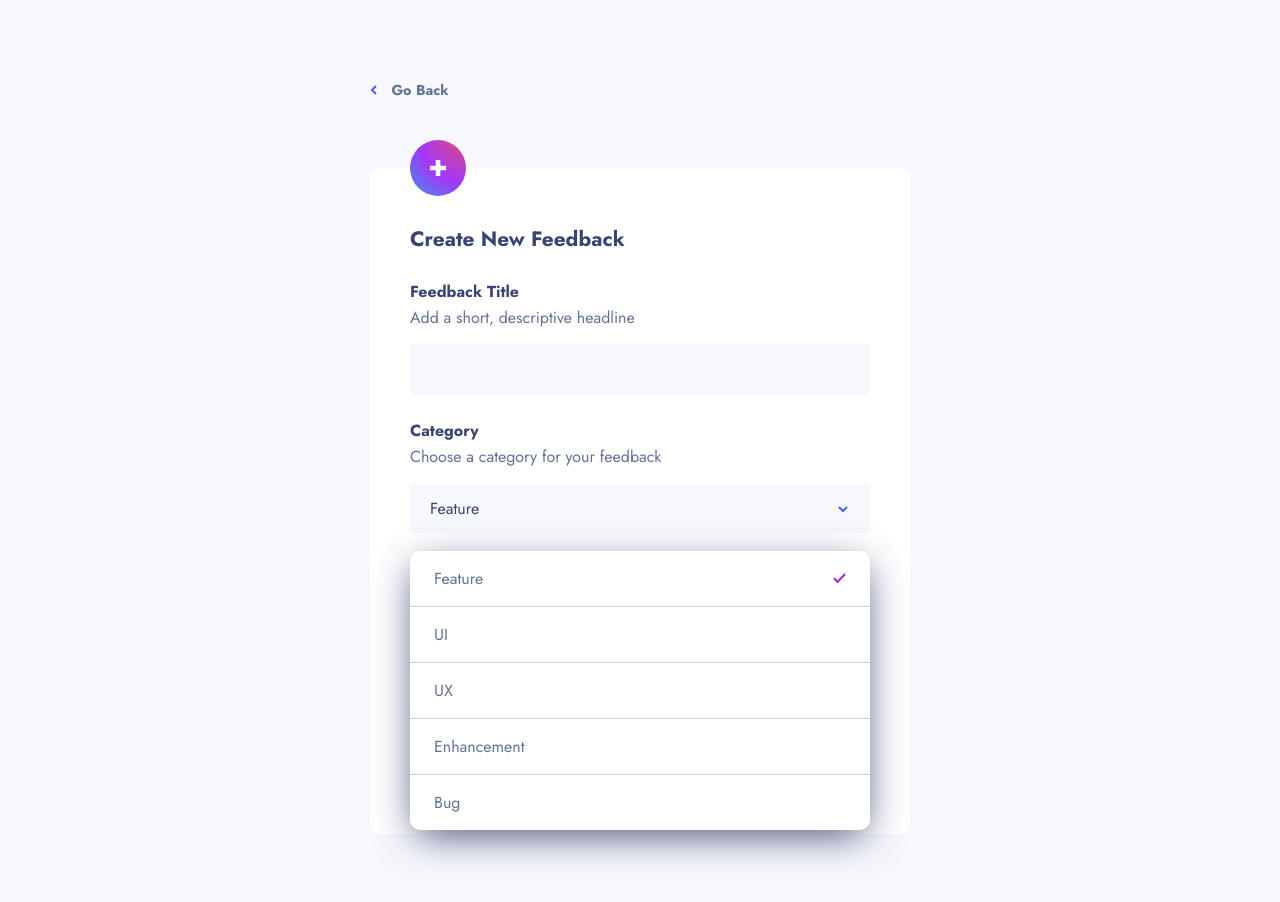
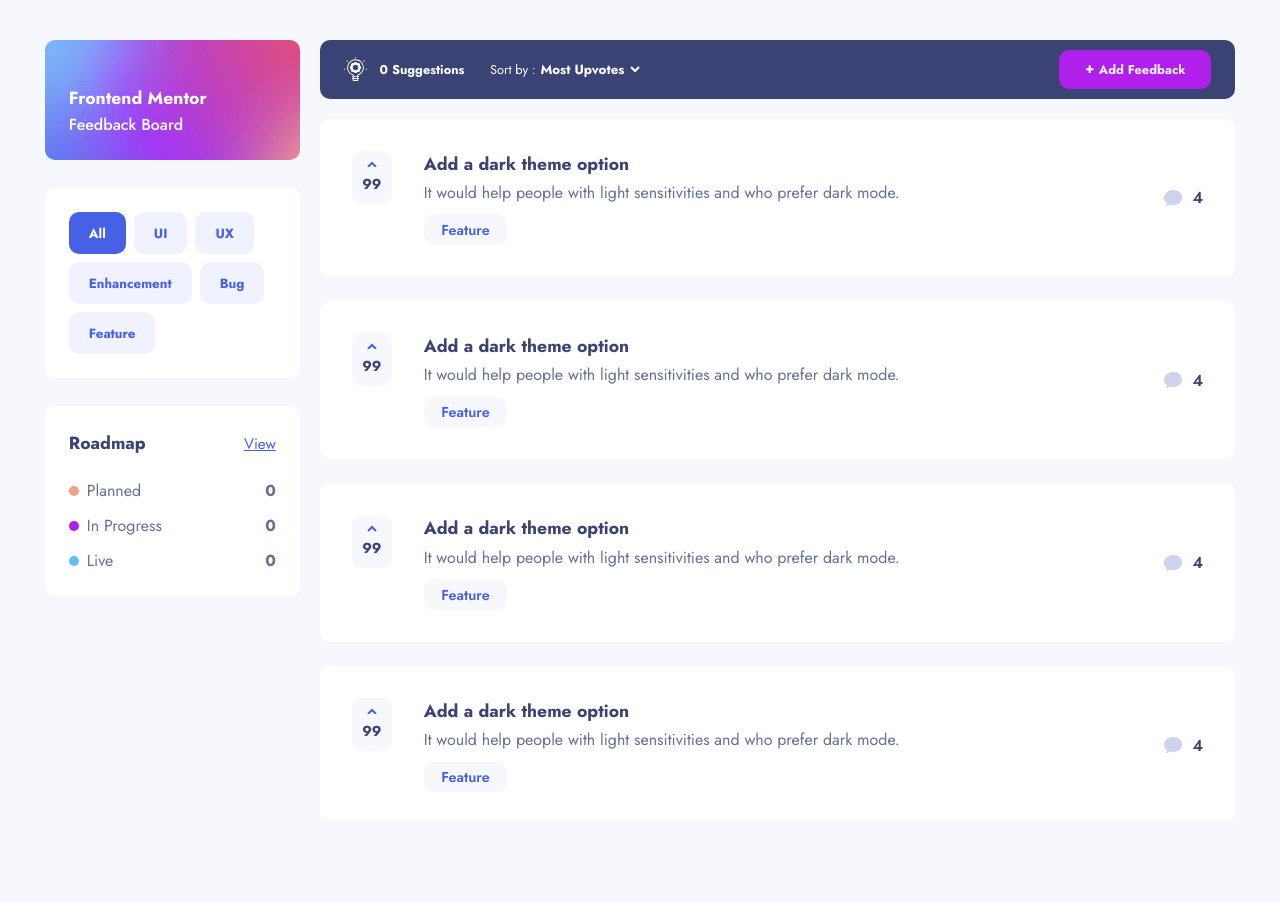
Before and after one commit to Victor-Nyagudi/product-feedback-app-react, a React (Create React App) app: page / in a window 1280 px wide. Shown: the top 902 px of the page. Built offline with nearby package versions, Linux system fonts and the light colour scheme.

Commit message:
Dropdown menu can now be toggled using respective buttons SuggestionsPage

```diff
--- a/src/App.js
+++ b/src/App.js
@@ -76,8 +76,8 @@
 
   return (
     <>
-      {/* <SuggestionsPage sharedProps={ sharedProps } /> */}
-      <AddEditFeedbackPage sharedProps={ sharedProps } />
+      <SuggestionsPage sharedProps={ sharedProps } />
+      {/* <AddEditFeedbackPage sharedProps={ sharedProps } /> */}
       {/* <FeedbackDetailPage sharedProps={ sharedProps } /> */}
       {/* <RoadMapPage sharedProps={ sharedProps } /> */}
     </>
--- a/src/components/pages/suggestions-page/main/SuggestionsHeader.js
+++ b/src/components/pages/suggestions-page/main/SuggestionsHeader.js
@@ -14,9 +14,18 @@
     ];
 
     const [buttonText, setButtonText] = useState(dropdownMenuItems[0].buttonText);
+    const [shouldShowDropdownMenu, setShouldShowDropdownMenu] = useState(false);
 
     function changeButtonText(text) {
         setButtonText(text);
+    }
+
+    function toggleDropdownMenu(isMenuOpen) {
+        if (isMenuOpen)
+            setShouldShowDropdownMenu(false);
+
+        else
+            setShouldShowDropdownMenu(true);
     }
 
     return (
@@ -40,7 +49,11 @@
                     <div className="suggestions__header-container">
                         <p className="suggestions__header-filter">
                             Sort by :
-                            <button type="button" className="suggestions__header-sort button">
+                            <button
+                                type="button"
+                                className="suggestions__header-sort button"
+                                onClick={ () => toggleDropdownMenu(false) }
+                            >
                                 <span className="suggestions__header-button-text">{ buttonText }</span>
                                 <svg width="10" height="7" xmlns="http://www.w3.org/2000/svg" aria-hidden="true">
                                     <path d="M1 1l4 4 4-4" stroke="#FFFFFF" strokeWidth="2" fill="none" fillRule="evenodd"/>
@@ -51,6 +64,8 @@
                         <DropdownMenu
                             dropdownItems={ dropdownMenuItems }
                             updateText={ changeButtonText }
+                            toggleDropdownMenu={ toggleDropdownMenu }
+                            shouldShow={ shouldShowDropdownMenu }
                         />
                     </div>
                 </div>
--- a/src/components/shared/DropdownMenu.js
+++ b/src/components/shared/DropdownMenu.js
@@ -8,7 +8,12 @@
     ? of SuggestionsPage and what goes into the input fields in
     ? AddEditFeedbackPage that require a dropdown menu
 */
-function DropdownMenu({ dropdownItems, updateText }) {
+function DropdownMenu({
+    dropdownItems,
+    updateText,
+    toggleDropdownMenu,
+    shouldShow
+}) {
     const [items, setItems] = useState(dropdownItems);
 
     /*
@@ -32,7 +37,7 @@
     }
 
     return (
-        <ul className="dropdown-menu">
+        <ul className={shouldShow ? "dropdown-menu" : "dropdown-menu--hidden" } >
             {
                 items.map((item, index) =>
                     <DropdownMenuItem
@@ -41,6 +46,7 @@
                         isSelected={ item.isSelected }
                         index={ index }
                         setActive={ changeSelectedButton }
+                        toggleDropdownMenu={ toggleDropdownMenu }
                     />
                 )
             }
@@ -48,6 +54,10 @@
     );
 }
 
-DropdownMenu.propTypes = { dropdownItems: PropTypes.arrayOf(PropTypes.object) };
+DropdownMenu.propTypes = {
+    dropdownItems: PropTypes.arrayOf(PropTypes.object).isRequired,
+    updateText: PropTypes.func,
+    toggleDropdownMenu: PropTypes.func.isRequired
+};
 
 export default DropdownMenu;
--- a/src/components/shared/DropdownMenuItem.js
+++ b/src/components/shared/DropdownMenuItem.js
@@ -1,11 +1,23 @@
 import { PropTypes } from "prop-types";
 
-function DropdownMenuItem({ isSelected, buttonText, setActive, index }) {
+function DropdownMenuItem({
+    isSelected,
+    buttonText,
+    setActive,
+    index,
+    toggleDropdownMenu
+}) {
+    function handleClick(index) {
+        setActive(index);
+
+        toggleDropdownMenu(true);
+    }
+
     return (
         <li className="dropdown-menu__item">
             <button
                 className={ isSelected ? 'dropdown-menu__button--active button' : 'dropdown-menu__button button' }
-                onClick={ () => setActive(index) }
+                onClick={ () => handleClick(index) }
             >
                 <span className="dropdown-menu__button-text">
                     { buttonText }
@@ -27,7 +39,10 @@
 
 DropdownMenuItem.propTypes = {
     isSelected: PropTypes.bool,
-    buttonText: PropTypes.string.isRequired
+    buttonText: PropTypes.string.isRequired,
+    setActive: PropTypes.func,
+    index: PropTypes.number,
+    toggleDropdownMenu: PropTypes.func.isRequired
 }
 
 export default DropdownMenuItem;
--- a/src/css/main.css
+++ b/src/css/main.css
@@ -143,7 +143,7 @@
   position: relative;
 }
 
-.input--dropdown .dropdown-menu {
+.input--dropdown .dropdown-menu, .input--dropdown .dropdown-menu--hidden {
   min-width: 100%;
 }
 
@@ -316,7 +316,7 @@
   color: #3a4373;
 }
 
-.dropdown-menu {
+.dropdown-menu, .dropdown-menu--hidden {
   position: absolute;
   top: 4.25em;
   left: 0;
@@ -350,6 +350,10 @@
 
 .dropdown-menu__button:hover, .dropdown-menu__button--active:hover, .dropdown-menu__button:focus, .dropdown-menu__button--active:focus {
   color: #b11fea;
+}
+
+.dropdown-menu--hidden {
+  display: none;
 }
 
 .suggestions {
@@ -991,7 +995,7 @@
     margin-bottom: 0;
     min-height: 96px;
   }
-  .dropdown-menu {
+  .dropdown-menu, .dropdown-menu--hidden {
     min-width: 255px;
   }
   .dropdown-menu__button, .dropdown-menu__button--active {
--- a/src/main.scss
+++ b/src/main.scss
@@ -425,6 +425,12 @@
         &--active {
             @extend .dropdown-menu__button;
         }
+    }
+
+    &--hidden {
+        @extend .dropdown-menu;
+
+        display: none;
     }
 }
 
```
Also changed, not shown: 1 other file (tests, documents, lock files or other folders).
